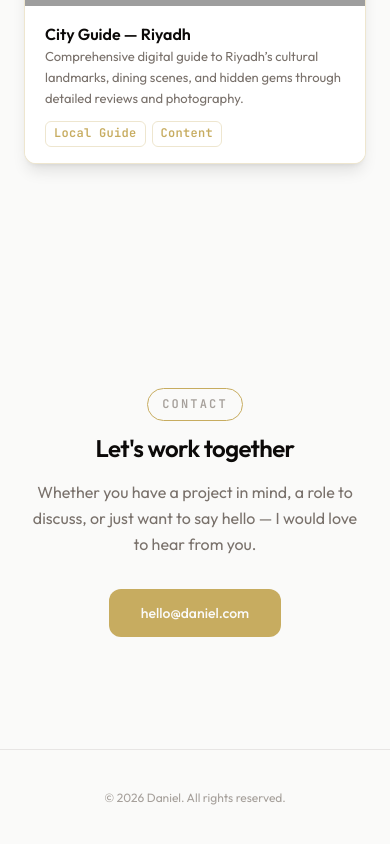
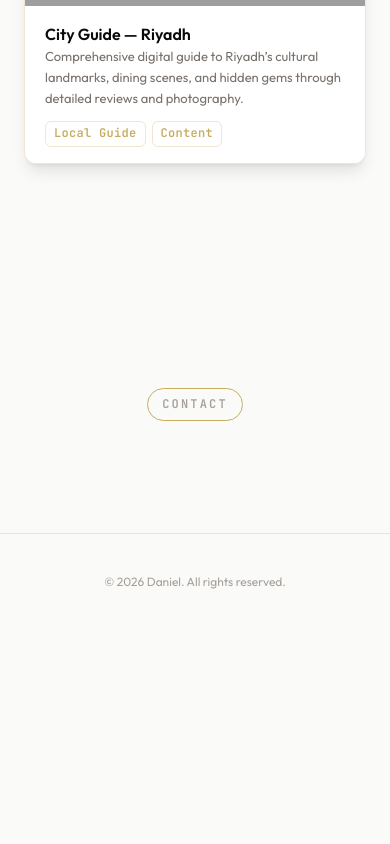
Before and after one commit to fancyisyou/My-portfolio, a Next.js app: page / in a window 390 px wide. Shown: the part 7353-8197 px from the top of the page. After the commit the page ends 7983 px from the top, so only its background shows below. Built offline with nearby package versions, Linux system fonts and the light colour scheme; grey boxes are pictures that could not be loaded.

Commit message:
Contact: keep only badge

```diff
--- a/src/components/contact.js
+++ b/src/components/contact.js
@@ -7,29 +7,17 @@ export default function Contact() {
   const t = useTranslation();
 
   return (
-    <section id="contact">
+    <section id="contact" className="py-28">
       <motion.div
         initial={{ opacity: 0, y: 24 }}
         whileInView={{ opacity: 1, y: 0 }}
         viewport={{ once: true, amount: 0.3 }}
         transition={{ duration: 0.6, ease: [0.16, 1, 0.3, 1] }}
-        className="mx-auto max-w-[600px] px-6 py-28 text-center"
+        className="mx-auto px-6 text-center"
       >
-        <p className="section-label mb-3 inline-block rounded-full border border-[#C7AC60] px-3.5 py-1.5 font-mono font-semibold text-[12px] uppercase tracking-[0.18em] text-stone-400">
+        <p className="inline-block rounded-full border border-[#C7AC60] px-3.5 py-1.5 font-mono font-semibold text-[12px] uppercase tracking-[0.18em] text-stone-400">
           {t("contactLabel")}
         </p>
-        <h2 className="text-[clamp(1.5rem,3.5vw,2.25rem)] font-semibold leading-tight tracking-tight">
-          {t("contactTitle")}
-        </h2>
-        <p className="mx-auto mb-8 mt-4 max-w-[45ch] text-base leading-relaxed text-stone-500">
-          {t("contactDesc")}
-        </p>
-        <a
-          href="mailto:hello@daniel.com"
-          className="inline-flex h-12 items-center gap-2 rounded-xl bg-[#C7AC60] px-8 text-sm font-medium text-[#fafaf9] transition-all duration-300 hover:opacity-85 hover:-translate-y-0.5"
-        >
-          hello@daniel.com
-        </a>
       </motion.div>
     </section>
   );
```
